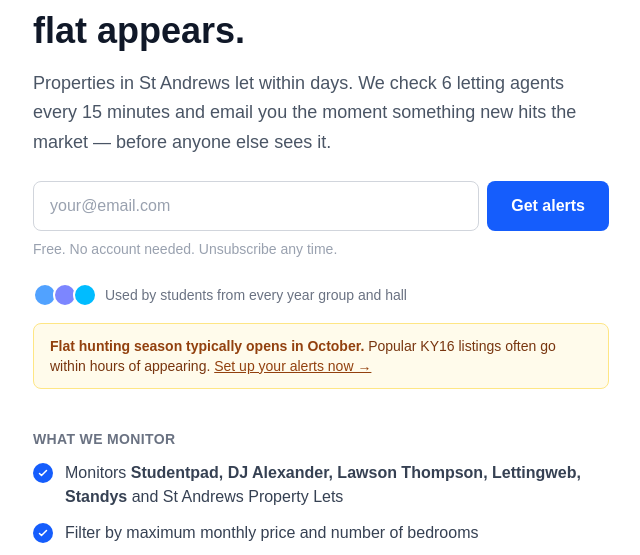
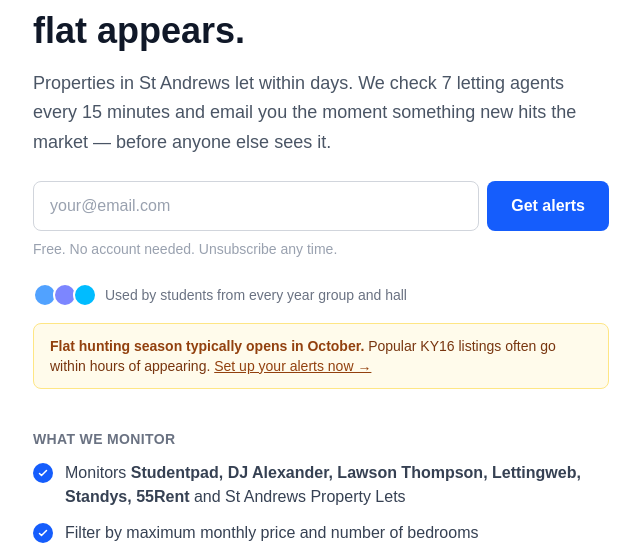
Before and after one commit to rushtonmatthew-dev/st-andrews-flats-web, a Next.js app: page / in a window 1280 px wide. Shown: the part 240-795 px from the top of the page, without its empty margins (319-959 px from the left). Built offline with nearby package versions, Linux system fonts and the light colour scheme; no server answers.

Commit message:
Update monitored agents count to 7, add 55Rent
Co-Authored-By: Claude Sonnet 4.6 <noreply@anthropic.com>

```diff
--- a/app/page.tsx
+++ b/app/page.tsx
@@ -5,12 +5,12 @@ import { getSupabase } from "@/lib/supabase";
 export const metadata: Metadata = {
   title: "St Andrews Student Letting Alerts — Free flat alerts for St Andrews students",
   description:
-    "Free letting alerts for St Andrews University students. We check Studentpad, DJ Alexander, Lawson Thompson, Lettingweb, Standys and more every 15 minutes — and email you the moment a new flat appears.",
+    "Free letting alerts for St Andrews University students. We check Studentpad, DJ Alexander, Lawson Thompson, Lettingweb, Standys, 55Rent and more every 15 minutes — and email you the moment a new flat appears.",
   alternates: { canonical: "https://www.standrewsflats.uk/" },
   openGraph: {
     title: "St Andrews Student Letting Alerts — Free & instant",
     description:
-      "We check 6 letting agents every 15 minutes and email you the moment a new flat appears. Free, no account needed.",
+      "We check 7 letting agents every 15 minutes and email you the moment a new flat appears. Free, no account needed.",
     url: "https://www.standrewsflats.uk/",
     type: "website",
     siteName: "St Andrews Flats",
@@ -20,7 +20,7 @@ export const metadata: Metadata = {
     card: "summary_large_image",
     title: "St Andrews Student Letting Alerts — Free & instant",
     description:
-      "We check 6 letting agents every 15 minutes and email you the moment a new flat appears. Free, no account needed.",
+      "We check 7 letting agents every 15 minutes and email you the moment a new flat appears. Free, no account needed.",
     images: ["https://www.standrewsflats.uk/og-image.png"],
   },
 };
@@ -53,7 +53,7 @@ const jsonLd = {
   name: "St Andrews Flats — Letting Alerts",
   url: "https://www.standrewsflats.uk",
   description:
-    "Free letting alerts for St Andrews University students. Monitors 6 letting agents every 15 minutes.",
+    "Free letting alerts for St Andrews University students. Monitors 7 letting agents every 15 minutes.",
   applicationCategory: "Utility",
   operatingSystem: "Web",
   offers: { "@type": "Offer", price: "0", priceCurrency: "GBP" },
@@ -80,7 +80,7 @@ export default async function Home() {
             Be first to know<br />when a St Andrews<br />flat appears.
           </h1>
           <p className="text-lg text-gray-600 leading-relaxed">
-            Properties in St Andrews let within days. We check 6 letting agents every 15 minutes
+            Properties in St Andrews let within days. We check 7 letting agents every 15 minutes
             and email you the moment something new hits the market — before anyone else sees it.
           </p>
 
@@ -136,7 +136,7 @@ export default async function Home() {
             {CHECK_ICON}
             <span>
               Monitors <strong>Studentpad, DJ Alexander, Lawson Thompson, Lettingweb,
-              Standys</strong> and St Andrews Property Lets
+              Standys, 55Rent</strong> and St Andrews Property Lets
             </span>
           </li>
           {[
@@ -179,7 +179,7 @@ export default async function Home() {
               },
               {
                 q: "Which letting agents do you monitor?",
-                a: "We monitor Studentpad (the University's official private accommodation platform), DJ Alexander, Lawson Thompson, Lettingweb, Standys, and St Andrews Property Lets — all the main agents active in St Andrews.",
+                a: "We monitor Studentpad (the University's official private accommodation platform), DJ Alexander, Lawson Thompson, Lettingweb, Standys, 55Rent, and St Andrews Property Lets — all the main agents active in St Andrews.",
               },
               {
                 q: "How quickly will I be notified?",
```
